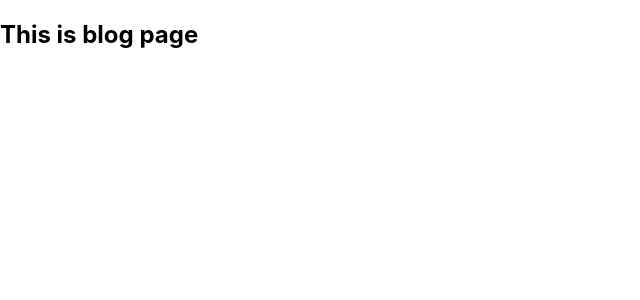
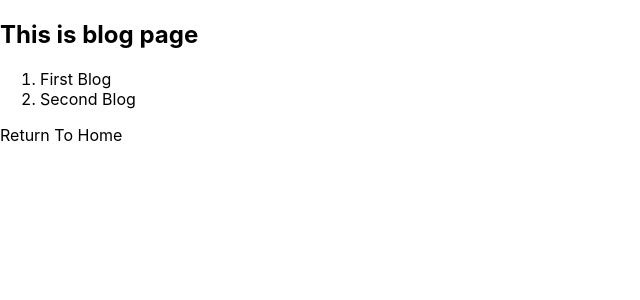
Before and after one commit to mdnakibul/learn-next-js, a Next.js app: page /blog in a window 1280 px wide. Shown: the top 300 px of the page, without its empty margins (0-640 px from the left). Built offline with nearby package versions, Linux system fonts and the light colour scheme.

Commit message:
add back to parent page link

```diff
--- a/pages/blog/first.js
+++ b/pages/blog/first.js
@@ -1,7 +1,9 @@
+import Link from "next/link"
 const FirstBlog = () => {
     return (
         <div>
             <h2>This is first blog page</h2>
+            <Link href='/blog'> Return To Blogs</Link>
         </div>
     )
 }
--- a/pages/blog/index.js
+++ b/pages/blog/index.js
@@ -1,7 +1,14 @@
+import Link from "next/link"
+
 const Blog = () => {
     return (
         <div>
             <h2>This is blog page</h2>
+            <ol>
+                <li> <Link href='/blog/first'>First Blog</Link> </li>
+                <li> <Link href='/blog/second'>Second Blog</Link> </li>
+            </ol>
+            <Link href='/'>Return To Home</Link>
         </div>
     )
 }
--- a/pages/blog/second.js
+++ b/pages/blog/second.js
@@ -1,7 +1,9 @@
+import Link from "next/link"
 const SecondBlog = () => {
     return (
         <div>
             <h2>This is second blog page</h2>
+            <Link href='/blog'> Return To Blogs</Link>
         </div>
     )
 }
```
